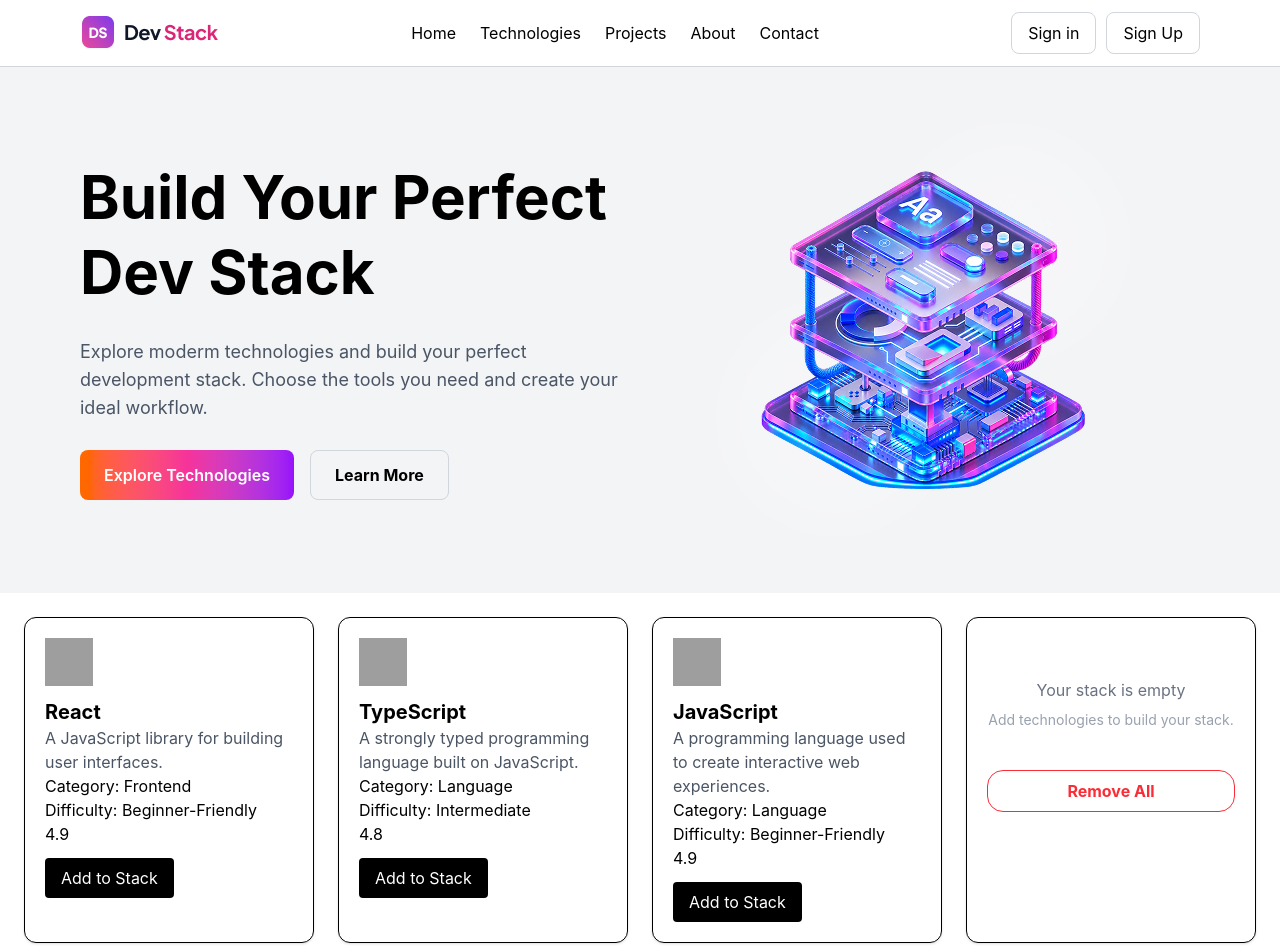
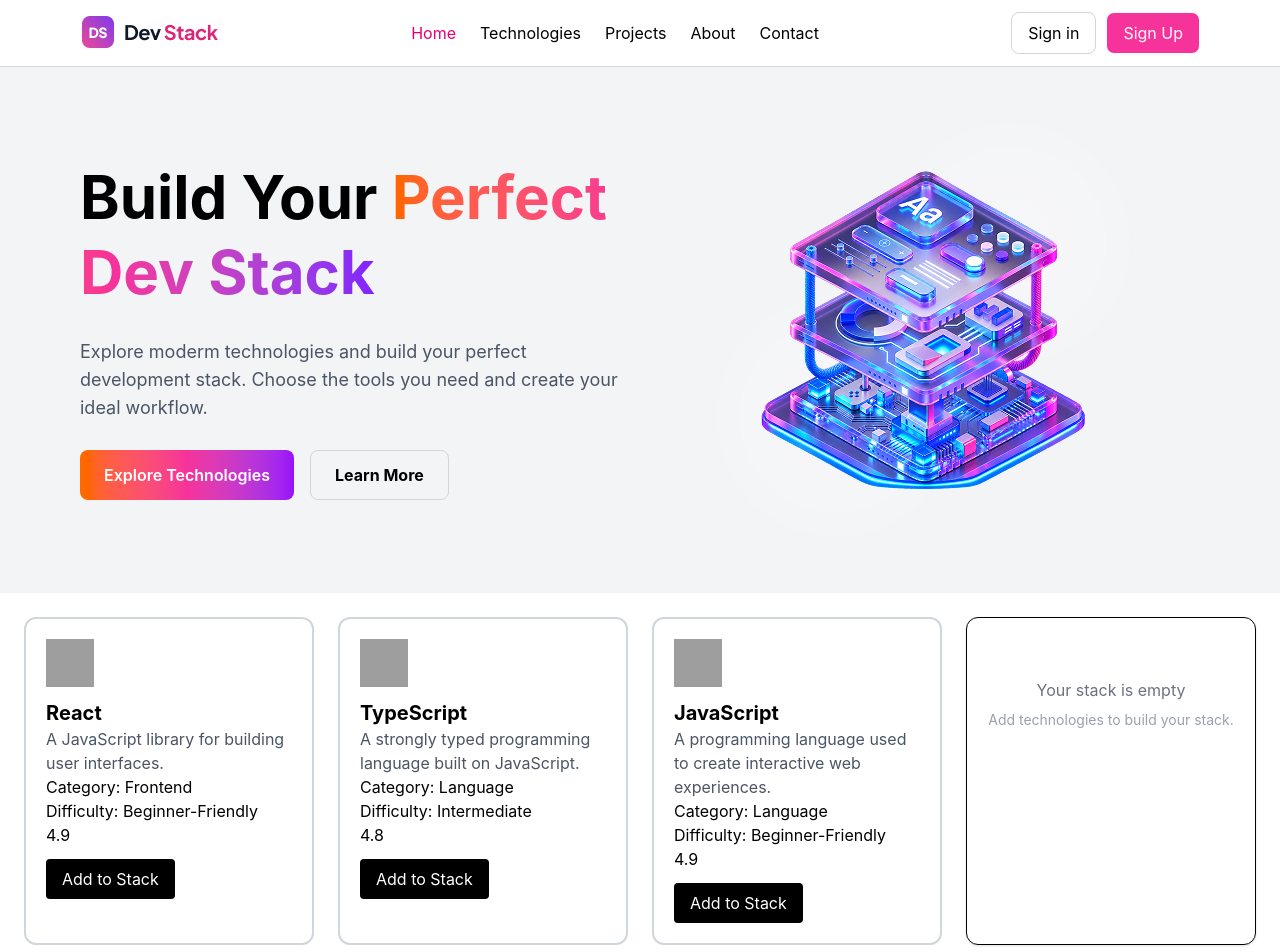
Before and after one commit to Anika-09/vite-project, a React (Vite) app: page / in a window 1280 px wide. Shown: the top 952 px of the page. Built offline with nearby package versions, Linux system fonts and the light colour scheme; grey boxes are pictures that could not be loaded.

Commit message:
Third commit

```diff
--- a/src/App.tsx
+++ b/src/App.tsx
@@ -1,8 +1,6 @@
-// import { useEffect, useState} from 'react';
 import { use, useState } from 'react';
 import { ToastContainer, toast } from 'react-toastify';
 import "react-toastify/dist/ReactToastify.css";
-// import { Technology } from "./types/Tech.ts";
 import Nav from "./components/Nav";
 import Hero from "./components/Hero";
 import Stack from "./components/Stack";
@@ -11,9 +9,6 @@ import type {Technology} from "./types/Tech";
 import TechnologyCard from './components/Card';
 import Footer from './components/Footer';
 
-// import Card from "./components/Card"
-// import Stack from "./components/Stack"
-// import Footer from "./components/Footer"
 
 const technologyFetch = async (): Promise<Technology[]> => {
   const res = await fetch("/data.json");
--- a/src/components/Card.tsx
+++ b/src/components/Card.tsx
@@ -12,7 +12,7 @@ const TechnologyCard = ({ technology,addStack, stack }: TechnologyProps) => {
 
     return (
 
-    <div className="border rounded-xl p-5 shadow">
+    <div className={isAdded? "border-2 border-pink-600 rounded-xl p-5 ":"border-2 border-gray-300 rounded-xl p-5"}>
 
       <img
         src={technology.icon}
--- a/src/components/Hero.tsx
+++ b/src/components/Hero.tsx
@@ -5,7 +5,7 @@ return(
  <div className="px-20 mx-auto flex flex-col md:flex-row items-center justify-between gap-10">
 
  <div className="flex-1">
-<h1 className="text-4xl md:text-6xl font-bold leading-tight"> Build Your<span className="text-linear-to-r from-orange-500 via-pink-500 "> Perfect Dev Stack</span></h1>
+<h1 className="text-4xl md:text-6xl font-bold leading-tight"> Build Your<span className="bg-linear-to-r from-orange-500 via-pink-500 to-violet-600 bg-clip-text text-transparent"> Perfect Dev Stack</span></h1>
 
 <p className="mt-7 text-gray-600 text-lg ">Explore moderm technologies and build your perfect development stack. Choose the tools you need and create your ideal workflow.</p>
 
--- a/src/components/Nav.tsx
+++ b/src/components/Nav.tsx
@@ -8,7 +8,7 @@ return(
 <img src="/public/logo-text.png" alt="logo"/>
 
 <div className="flex gap-6">
-<a href="home">Home</a>
+<a href="home" className="text-pink-600">Home</a>
 <a href="home">Technologies</a>
 <a href="home">Projects</a>
 <a href="home">About</a>
@@ -17,7 +17,7 @@ return(
 
 <div className="flex gap-2.5">
 <button className="px-4 py-2 border border-gray-300 rounded-lg">Sign in</button>
-<button className="px-4 py-2 border border-gray-300 rounded-lg">Sign Up</button>
+<button className="px-4 py-2 border bg-pink-500 text-white rounded-lg">Sign Up</button>
 
 </div>
 
--- a/src/components/Stack.tsx
+++ b/src/components/Stack.tsx
@@ -72,13 +72,13 @@ const Stack = ({stack, removeStack , removeAll} : StackProps) => {
 
 )
 }
-
+{stack.length>0 &&(
 <button onClick={removeAll}
       className=" ml-auto text-red-500 font-bold border border-red-500 w-full rounded-2xl py-2"
     >
       Remove All
     </button>
-
+)}
 
 
 </div>
```
